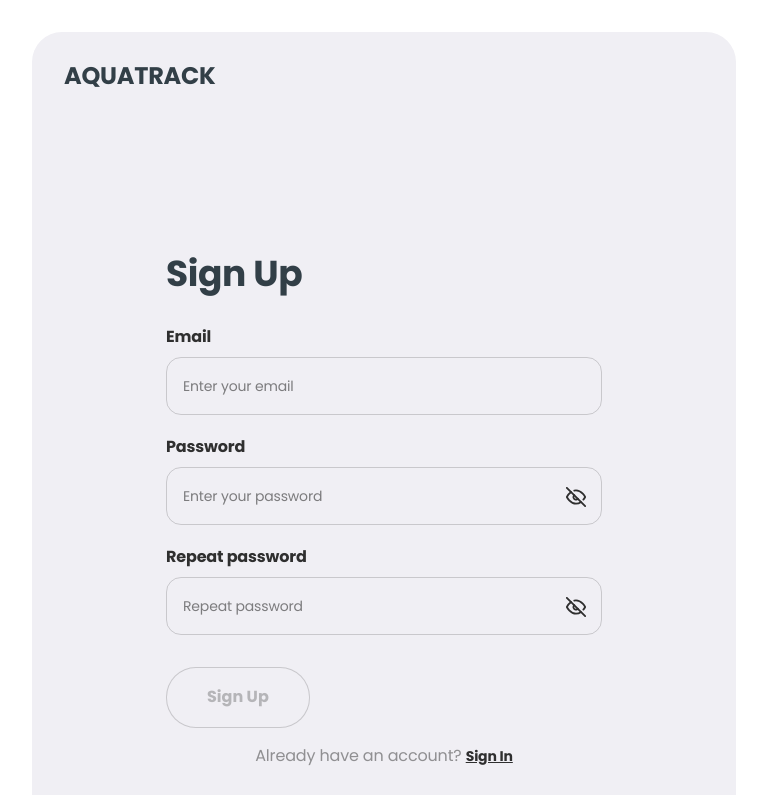
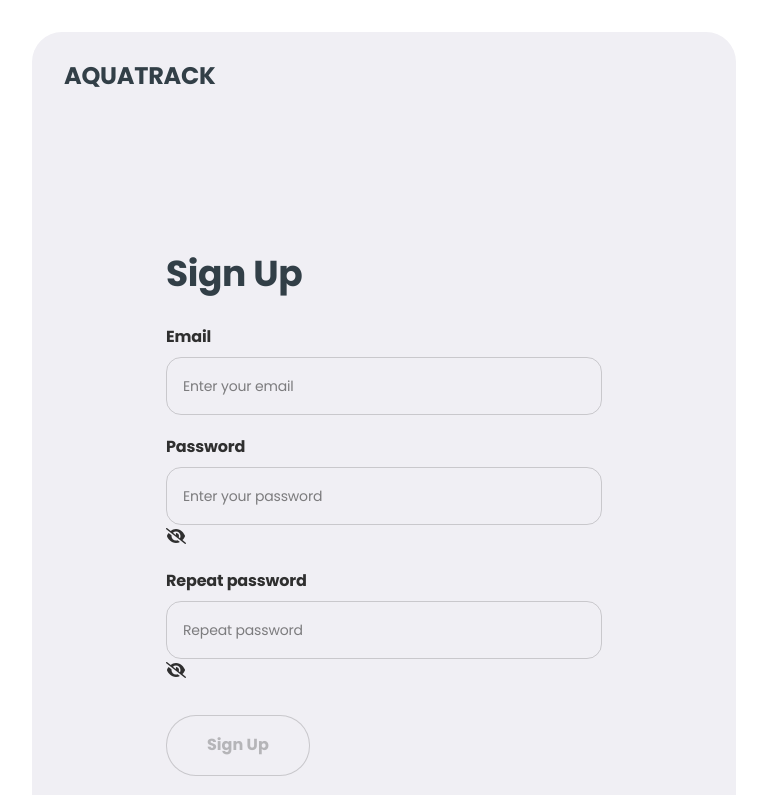
Before and after one commit to IIIMaroIII/AquaBalance-frontend, a React (Vite) app: page /signup in a window 1280 px wide. Shown: the top 795 px of the page, without its empty margins (256-1023 px from the left). Built offline with nearby package versions, Linux system fonts and the light colour scheme.

Commit message:
signup + validation

```diff
--- a/src/Validation/signInFormValidation.js
+++ b/src/Validation/signInFormValidation.js
@@ -7,7 +7,7 @@ export const signInFormValidation = yup.object().shape({
       .required("Email is required"),
     password: yup
       .string()
-      .min(8, "Password is too short - should be 8 chars minimum.")
+      .min(6, "Password is too short - should be 6 chars minimum.")
       .matches(/[a-zA-Z]/, 'Password can only contain Latin letters.')
       .required("Password is required")
 });
--- a/src/Validation/signUpFormValidation.js
+++ b/src/Validation/signUpFormValidation.js
@@ -6,7 +6,7 @@ export const signUpFormValidation = yup.object().shape({
       .email('Email is invalid, use format name@mail.com')
       .required('Email is required'),
     password: yup.string()
-      .min(8, 'Password must be at least 8 characters')
+      .min(6, 'Password must be at least 6 characters')
       .matches(/[a-zA-Z]/, 'Password can only contain Latin letters.')
       .required('Password is required'),
     repeatPassword: yup.string()
--- a/src/components/Users/SignInForm/SignInForm.jsx
+++ b/src/components/Users/SignInForm/SignInForm.jsx
@@ -77,7 +77,6 @@ const SignInForm = () => {
             })}
           >
             <span
-              className={css.togglePassword}
               onClick={togglePasswordVisibility}
             >
               <FontAwesomeIcon icon={showPassword ? faEye : faEyeSlash} />
--- a/src/components/Users/SignUpForm/SignUpForm.jsx
+++ b/src/components/Users/SignUpForm/SignUpForm.jsx
@@ -1,105 +1,119 @@
 import css from './signUpForm.module.css';
+import { useState } from 'react';
 import { useForm } from 'react-hook-form';
-import { signUp } from 'src/redux/users/operations';
 import { yupResolver } from '@hookform/resolvers/yup';
 import { signUpFormValidation } from 'src/Validation/signUpFormValidation';
-// import { useNavigate } from 'react-router-dom';
+import { useNavigate } from 'react-router-dom';
 import { useDispatch } from 'react-redux';
 import Button from 'src/components/REUSABLE/Button/Button';
-import CustomInput from 'src/components/REUSABLE/Input/CustomInput';
-import { useState } from 'react';
-import eye from '../../../assets/temporarySVG/eye.svg';
-import eyeOff from '../../../assets/temporarySVG/eye-off.svg';
+import { FontAwesomeIcon } from '@fortawesome/react-fontawesome';
+import { faEye, faEyeSlash } from '@fortawesome/free-solid-svg-icons';
+import { signIn, signUp } from 'src/redux/users/operations.js';
+import toast from 'react-hot-toast';
+import CustomInput from 'src/components/REUSABLE/Input/CustomInput.jsx';
 import clsx from 'clsx';
 
 const SignUpForm = () => {
   const dispatch = useDispatch();
-  // const navigate = useNavigate();
-  const [hidePass, setHidePass] = useState(true);
-  const [showPass, setShowPass] = useState(true);
-  const toggleHidePass = () => {
-    setHidePass(prevState => !prevState);
-  };
-  const toggleShowPass = () => {
-    setShowPass(prevState => !prevState);
-  };
+  const [showPassword, setShowPassword] = useState(false);
+  const navigate = useNavigate();
+
   const {
     register,
     handleSubmit,
-    reset,
     formState: { errors, isDirty, isValid },
   } = useForm({
+    mode: 'onChange',
     resolver: yupResolver(signUpFormValidation),
   });
 
   const onSubmit = async data => {
     const { email, password } = data;
-    dispatch(signUp({ email, password }));
-    reset();
+    dispatch(signUp({ email, password }))
+      .unwrap()
+      .then(() => {
+        dispatch(signIn({ email, password }));
+        toast.success(
+          `We are so exited to meet you ${email} in WaterWise App! 🎊`,
+        );
+        navigate('/tracker');
+      });
+  };
+
+  const togglePasswordVisibility = () => {
+    setShowPassword(!showPassword);
   };
 
   return (
         <form onSubmit={handleSubmit(onSubmit)} className={css.form}>
-      <p className={css.text}>Sign Up</p>
+          <h2 className={css.text}>Sign Up</h2>
+
           <CustomInput
             label={true}
-        labelName={'Email'}
+            labelName="Email"
             labelClass={css.label}
-        inputType={'text'}
+            inputType="email"
             inputClass={clsx(css.input, errors.email && css.inputError)}
-        placeholder={'Enter your email'}
-        name={'email'}
+            placeholder="Enter your email"
             error={errors.email ? true : false}
-        {...register('email')}
+            {...register('email', {
+              onBlur: () => {},
+              onFocus: () => {},
+            })}
           />
           {errors.email && (
-        <span className={css.error}>{errors.email.message}</span>
+            <p className={css.error}>{errors.email.message}</p>
           )}
-      <div className={css.inputContainer}>
           <CustomInput
             label={true}
-          labelName={'Password'}
+            labelName="Password"
             labelClass={css.label}
-          inputType={hidePass ? 'password' : 'text'}
+            inputType={showPassword ? 'text' : 'password'}
             inputClass={clsx(css.input, errors.password && css.inputError)}
-          placeholder={'Enter your password'}
-          name={'password'}
+            placeholder="Enter your password"
             error={errors.password ? true : false}
-          {...register('password')}
+            {...register('password', {
+              onBlur: () => {},
+              onFocus: () => {},
+            })}
           >
-          <Button onClick={toggleHidePass} type="button" addClass={css.eyeIcon}>
-            <img src={hidePass ? eyeOff : eye} alt="eye icon" />
-          </Button>
+            <span
+              onClick={togglePasswordVisibility}
+            >
+              <FontAwesomeIcon icon={showPassword ? faEye : faEyeSlash} />
+            </span>
           </CustomInput>
-      </div>
           {errors.password && (
-        <span className={css.error}>{errors.password.message}</span>
+            <p className={css.error}>{errors.password.message}</p>
           )}
-      <div className={css.inputContainer}>
+
           <CustomInput
             label={true}
-          labelName={'Repeat password'}
+            labelName="Repeat password"
             labelClass={css.label}
-          inputType={hidePass ? 'password' : 'text'}
+            inputType={showPassword ? 'text' : 'password'}
             inputClass={clsx(css.input, errors.password && css.inputError)}
-          placeholder={'Repeat password'}
-          name={'repeatPassword'}
+            placeholder="Repeat password"
             error={errors.password ? true : false}
+            {...register('repeatPassword', {
+              onBlur: () => {},
+              onFocus: () => {},
+            })}
           >
-          <Button onClick={toggleHidePass} type="button" addClass={css.eyeIcon}>
-            <img src={hidePass ? eyeOff : eye} alt="eye icon" />
-          </Button>
+            <span
+              onClick={togglePasswordVisibility}
+            >
+              <FontAwesomeIcon icon={showPassword ? faEye : faEyeSlash} />
+            </span>
           </CustomInput>
-      </div>
-      {errors.password && (
-        <span className={css.error}>{errors.password.message}</span>
+
+          {errors.repeatPassword && (
+            <p className={css.error}>{errors.repeatPassword.message}</p>
           )}
-
           <Button
             disabled={!isDirty || !isValid}
+            addClass={css.button}
             type="submit"
-        value="submit"
-        addClass={css.button}
           >
             Sign Up
           </Button>
```
Lines whose indentation alone changed are shown as unchanged.
